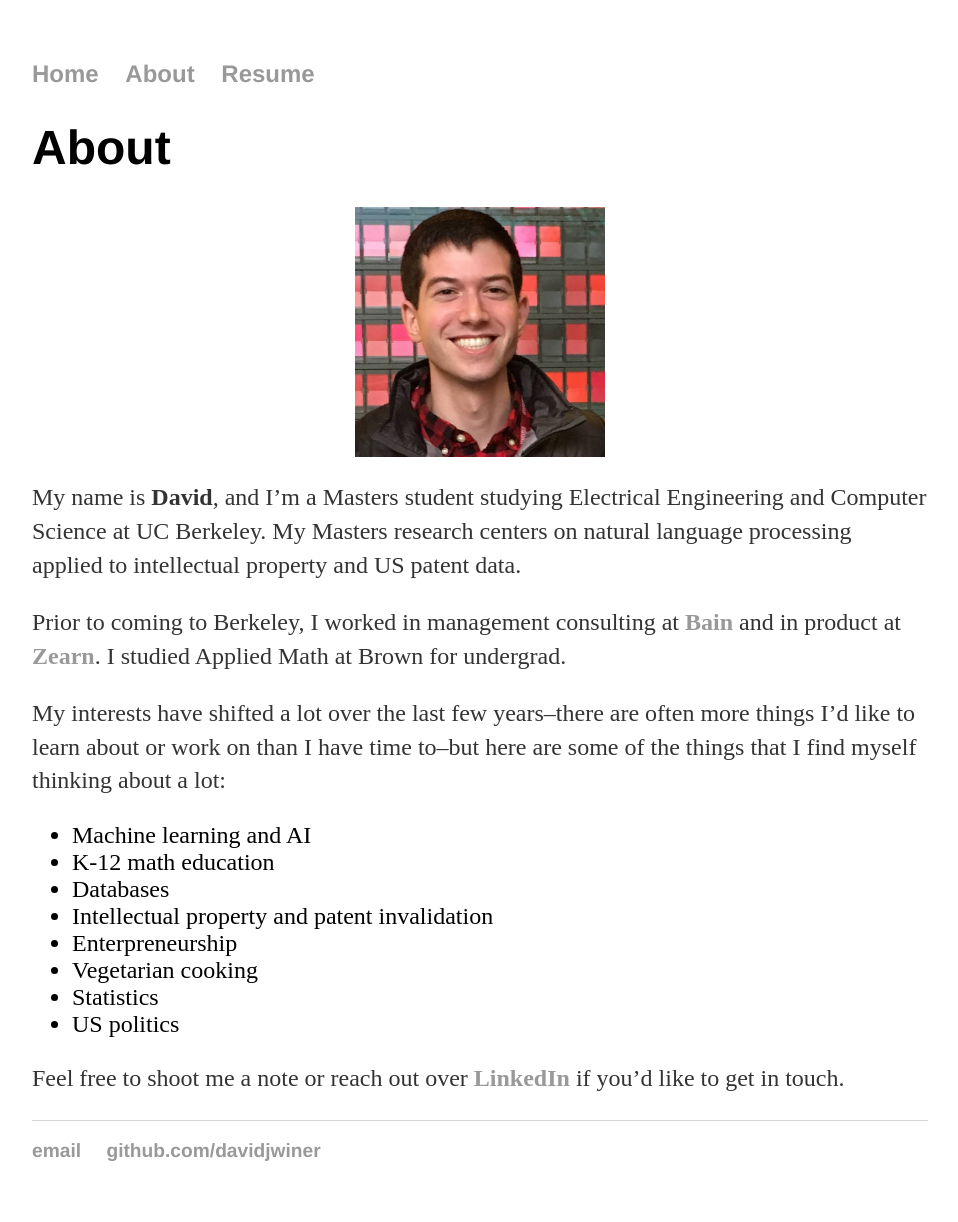
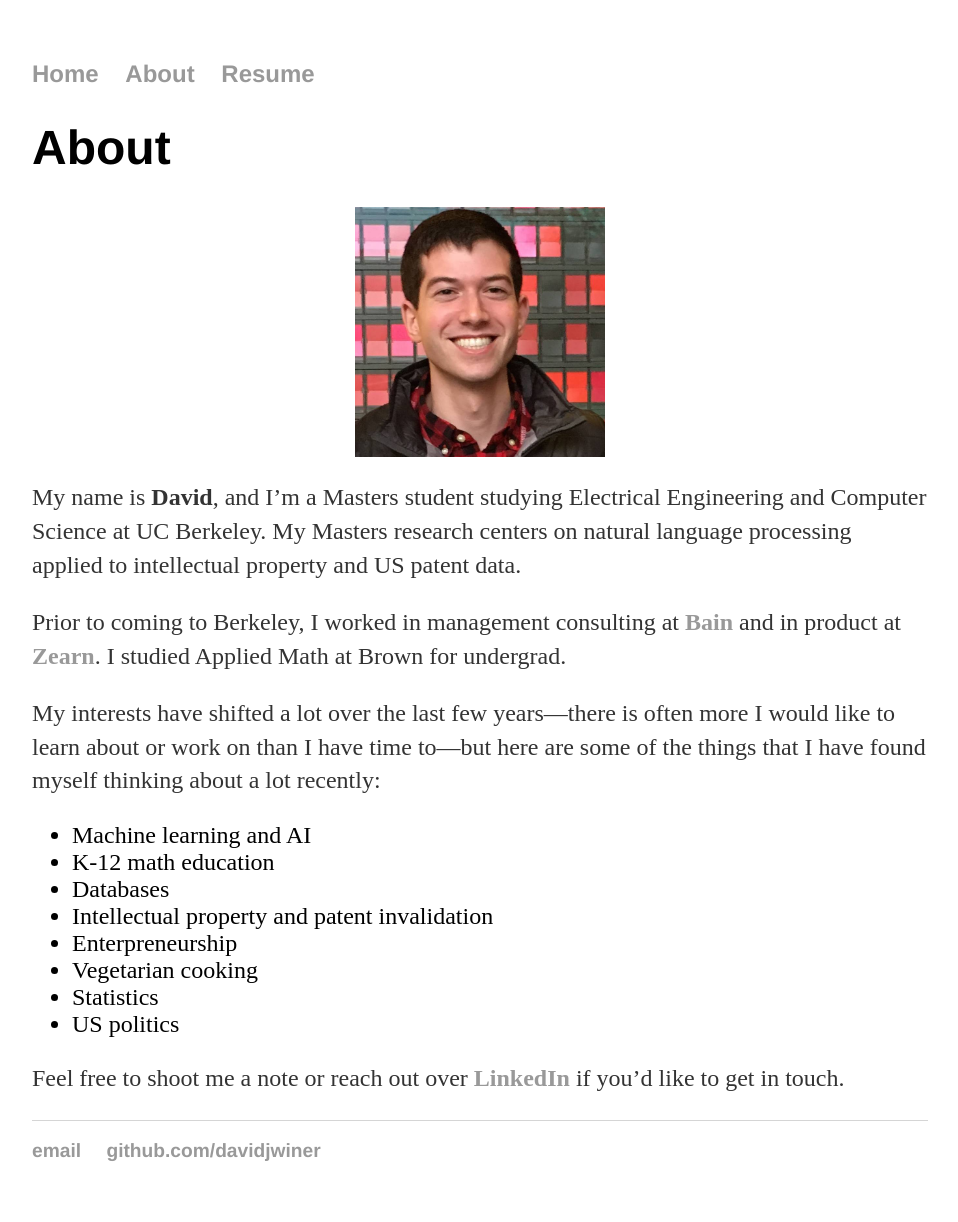
Before and after one commit to davidjwiner/davidjwiner.github.io, a Jekyll site: the page built from about.md, in a window 1280 px wide. Shown: the whole page, without its empty margins (160-1118 px from the left). Built offline with Jekyll 4.4.1, drawn with Linux system fonts in a browser that asks for light colours.

Commit message:
Update grammar in about page

```diff
--- a/about.md
+++ b/about.md
@@ -13,7 +13,7 @@ My name is **David**, and I'm a Masters student studying Electrical Engineering
 
 Prior to coming to Berkeley, I worked in management consulting at [**Bain**](http://bain.com/) and in product at [**Zearn**](https://www.zearn.org/). I studied Applied Math at Brown for undergrad.
 
-My interests have shifted a lot over the last few years--there are often more things I'd like to learn about or work on than I have time to--but here are some of the things that I find myself thinking about a lot:
+My interests have shifted a lot over the last few years---there is often more I would like to learn about or work on than I have time to---but here are some of the things that I have found myself thinking about a lot recently:
 
 - Machine learning and AI
 - K-12 math education
```
